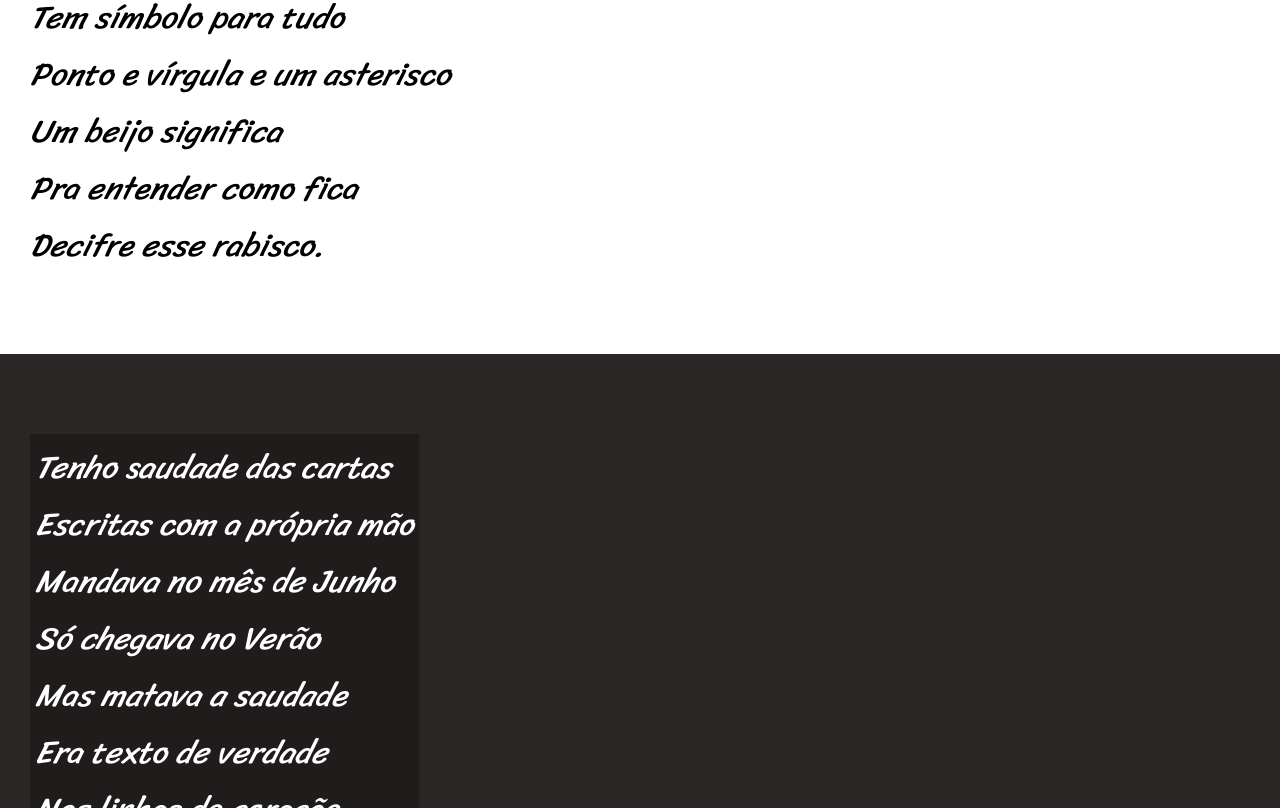
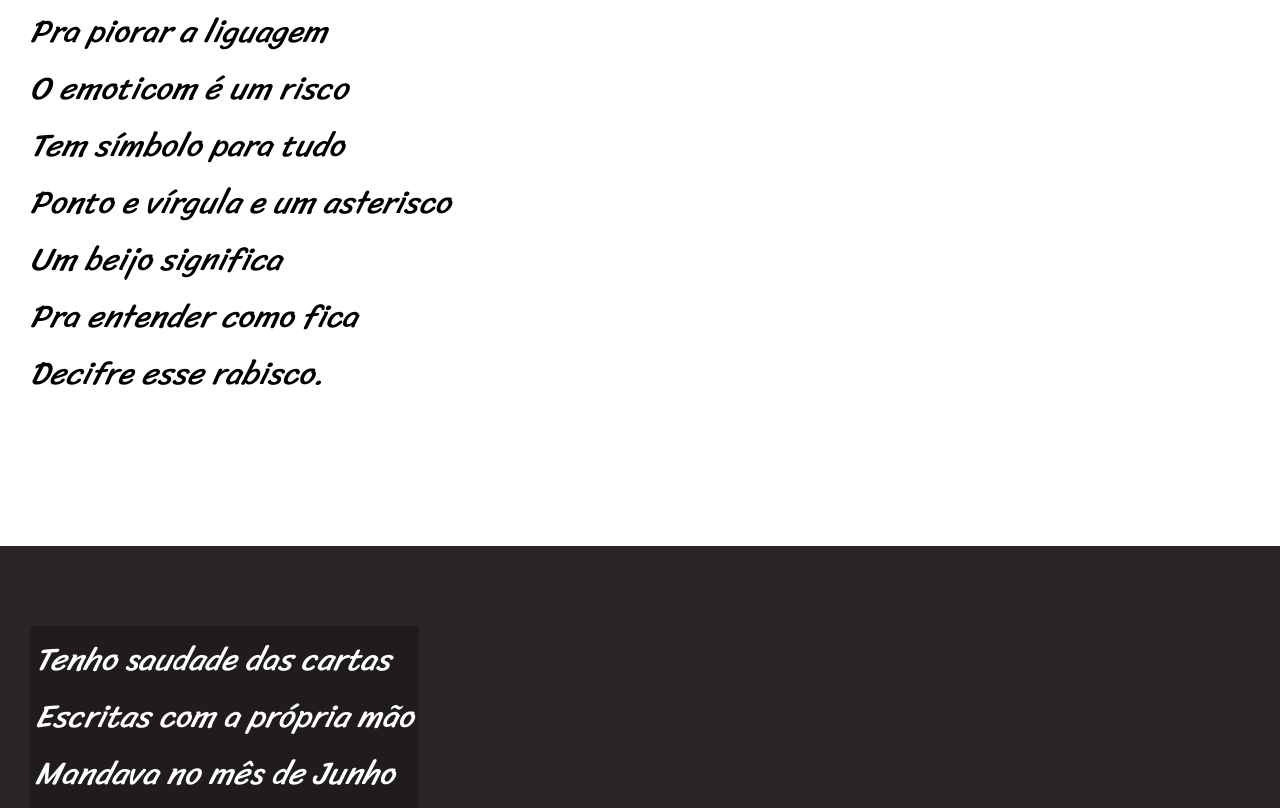
Before and after one commit to luizegomes/d012, a plain HTML site: page index.html in a window 1280 px wide. Shown: the part 1992-2800 px from the top of the page. Drawn offline with Linux system fonts and the light colour scheme.

Commit message:
atualizando section

```diff
--- a/estilo/style.css
+++ b/estilo/style.css
@@ -56,6 +56,10 @@ section {
     font: italic 2em var(--fonte3);
 }
 
+section > p {
+    padding-bottom: 2em;
+}
+
 section.normal {
     background-color: white;
     color: black;
@@ -66,7 +70,7 @@ section.imagem {
     color: white;
 }
 
-section.imagem > p{
+section.imagem > p {
     display: inline-block;
     padding: 5px;
     background-color: rgba(0, 0, 0, 0.253);
--- a/index.html
+++ b/index.html
@@ -30,7 +30,7 @@
     </section>
 
 
-    <section class="imagem">
+    <section class="imagem" id="img01">
         <p>
             Não é mais como era antes <br>
             É tudo abreviado <br>
@@ -66,7 +66,7 @@
     </section>
 
 
-    <section class="imagem">
+    <section class="imagem" id="img02">
         <p>
             Tenho saudade das cartas <br>
             Escritas com a própria mão <br>
```
